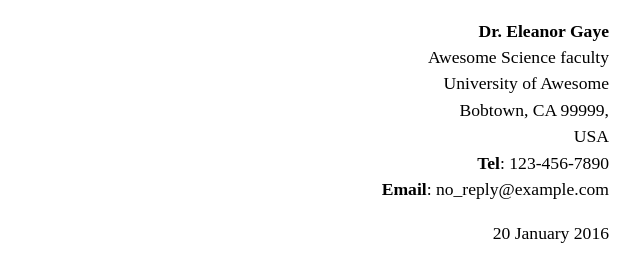
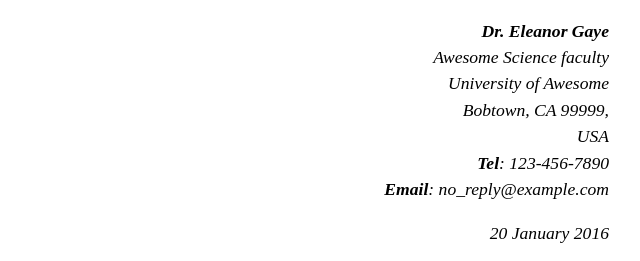
Before and after one commit to AzucenaGueSan/AzucenaGueSan.github.io, a plain HTML site: page carta.html in a window 1280 px wide. Shown: the top 261 px of the page, 431-1071 px from the left. Drawn offline with Linux system fonts and the light colour scheme.

Commit message:
cambiosssss

```diff
--- a/carta.html
+++ b/carta.html
@@ -4,7 +4,7 @@
 <head>
     <meta charset="utf-8">
     <meta name="author" content="Dr. Eleanor Gaye">
-    <title>Awesome science application correspondance</title>
+    <title>Carta Presentacion</title>
     <link href="estilo.css" rel="stylesheet" type="text/css" />
 </head>
 
--- a/estilo.css
+++ b/estilo.css
@@ -5,6 +5,7 @@ body {
 
 .sender-column {
     text-align: right;
+    font-style: italic;
 }
 
 h1 {
```
